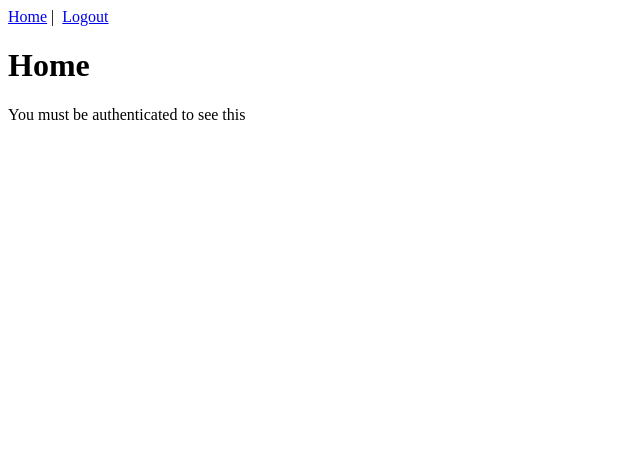
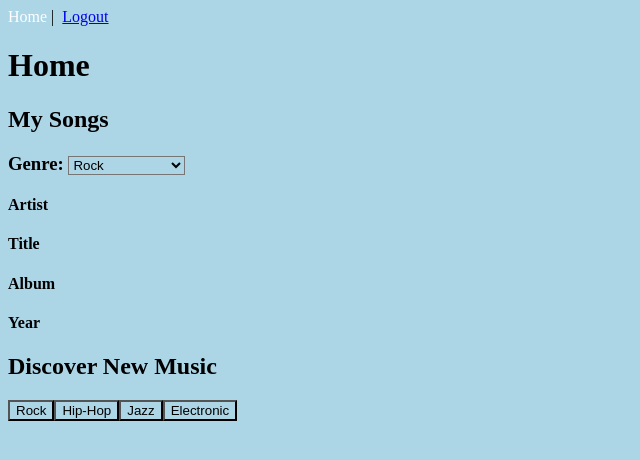
Before and after one commit to m1cheller1chardson/MusicSuggestorApp, a Vue app in the folder vue/: page / in a window 1280 px wide. Shown: the top 460 px of the page, without its empty margins (0-640 px from the left). Built offline with nearby package versions, Linux system fonts and the light colour scheme; sample sign-in values are in the browser's storage.

Commit message:
home page html structure

```diff
--- a/vue/src/App.vue
+++ b/vue/src/App.vue
@@ -1,9 +1,29 @@
 <template>
   <div id="app">
     <div id="nav">
-      <router-link v-bind:to="{ name: 'home' }">Home</router-link>&nbsp;|&nbsp;
+      <router-link v-bind:to="{ name: 'home' }" class="home-btn">Home</router-link>&nbsp;|&nbsp;
       <router-link v-bind:to="{ name: 'logout' }" v-if="$store.state.token != ''">Logout</router-link>
     </div>
     <router-view />
   </div>
 </template>
+
+<style>
+* {
+  background-color: #ACD5E6;
+}
+
+.btn {
+  color: white;
+  background-color: black;
+  border-radius: 20%;
+  position: center;
+  padding: 4px;
+}
+
+.home-btn {
+  color: white;
+  text-decoration: none;
+}
+
+</style>
--- a/vue/src/views/Home.vue
+++ b/vue/src/views/Home.vue
@@ -1,7 +1,36 @@
 <template>
   <div class="home">
     <h1>Home</h1>
-    <p>You must be authenticated to see this</p>
+    <div class="box-1" id="box" label="my-songs">
+      <h2>My Songs</h2>
+      <h3>Genre:
+        <select name="genre" class="genre">Genre
+          <option value="rock">Rock</option>
+          <option value="hip-hop">Hip-Hop</option>
+          <option value="jazz">Jazz</option>
+          <option value="electric">Electric</option>
+          <option value="country">Country</option>
+          <option value="classical">Classical</option>
+          <option value="pop">Pop</option>
+          <option value="folk">Folk</option>
+          <option value="musical-theatre">Musical Theatre</option>
+        </select>
+      </h3>
+      <h4>Artist</h4>
+      <h4>Title</h4>
+      <h4>Album</h4>
+      <h4>Year</h4>
+    </div>
+    <div class="box-2" id="box" label="discover-music">
+      <h2>Discover New Music</h2>
+      <button>Rock</button>
+      <button>Hip-Hop</button>
+      <button>Jazz</button>
+      <button>Electronic</button>
+    </div>
+
+
+
   </div>
 </template>
 
@@ -10,3 +39,9 @@ export default {
   name: "home"
 };
 </script>
+
+<style>
+* {
+  position: center
+}
+</style>
--- a/vue/src/views/Login.vue
+++ b/vue/src/views/Login.vue
@@ -1,7 +1,7 @@
 <template>
   <div id="login">
     <form @submit.prevent="login">
-      <h1 >Please Sign In</h1>
+      <h1 >Sign In</h1>
       <div role="alert" v-if="invalidCredentials">
         Invalid username and password!
       </div>
@@ -16,7 +16,7 @@
         <label for="password">Password</label>
         <input type="password" id="password" v-model="user.password" required />
       </div>
-      <button type="submit">Sign in</button>
+      <button type="submit" class="btn">Sign in</button>
       <p>
       <router-link :to="{ name: 'register' }">Need an account? Sign up.</router-link></p>
     </form>
@@ -62,6 +62,10 @@ export default {
 </script>
 
 <style scoped>
+* {
+  position: center
+}
+
 .form-input-group {
   margin-bottom: 1rem;
 }
--- a/vue/src/views/Register.vue
+++ b/vue/src/views/Register.vue
@@ -17,7 +17,7 @@
         <label for="confirmPassword">Confirm Password</label>
         <input type="password" id="confirmPassword" v-model="user.confirmPassword" required />
       </div>
-      <button type="submit">Create Account</button>
+      <button type="submit" class="btn">Create Account</button>
       <p><router-link :to="{ name: 'login' }">Already have an account? Log in.</router-link></p>
     </form>
   </div>
```
